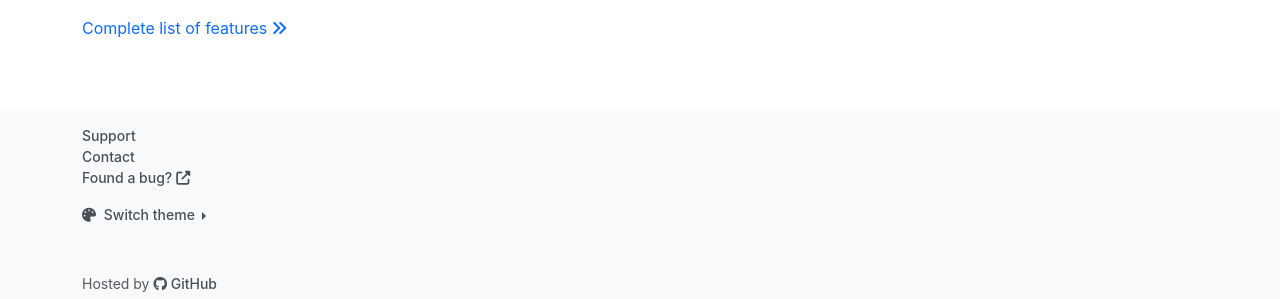
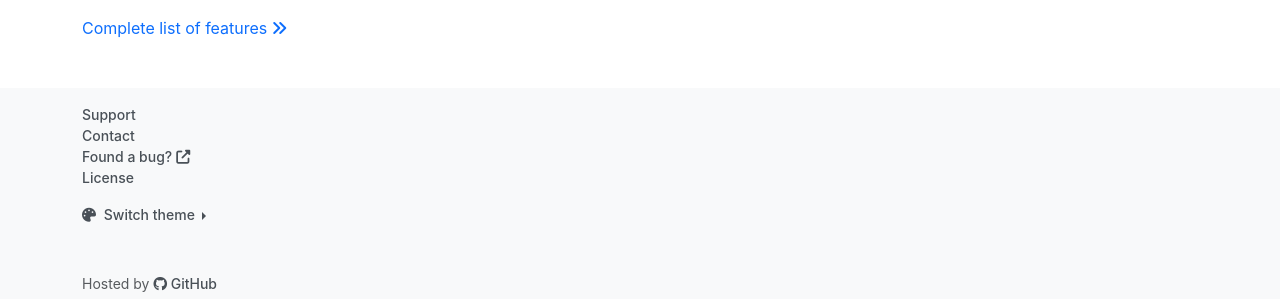
Before and after one commit to roundcube/roundcube.github.com, a Jekyll site: the page built from index.html, in a window 1280 px wide and 1363 px high. Shown: the part 1016-1315 px from the top of the window. Built offline with Jekyll 4.4.1, drawn with Linux system fonts in a browser that asks for light colours; comment, search, counter and statistics services are not loaded.

Commit message:
add license to footer

```diff
--- a/_includes/footer.html
+++ b/_includes/footer.html
@@ -6,6 +6,7 @@
                     <li><a href="/support">Support</a></li>
                     <li><a href="/contact">Contact</a></li>
                     <li><a href="https://github.com/roundcube/roundcubemail/wiki/Howto-Report-Issues" class="rc-icon external-link" target="_blank" rel="noopener">Found a bug?</a></li>
+                    <li><a href="/license">License</a></li>
                     <li class="mt-3">
                         <div class="color-modes dropend">
                             <a class="dropdown-toggle" type="button" data-bs-toggle="dropdown" aria-expanded="false">
```
